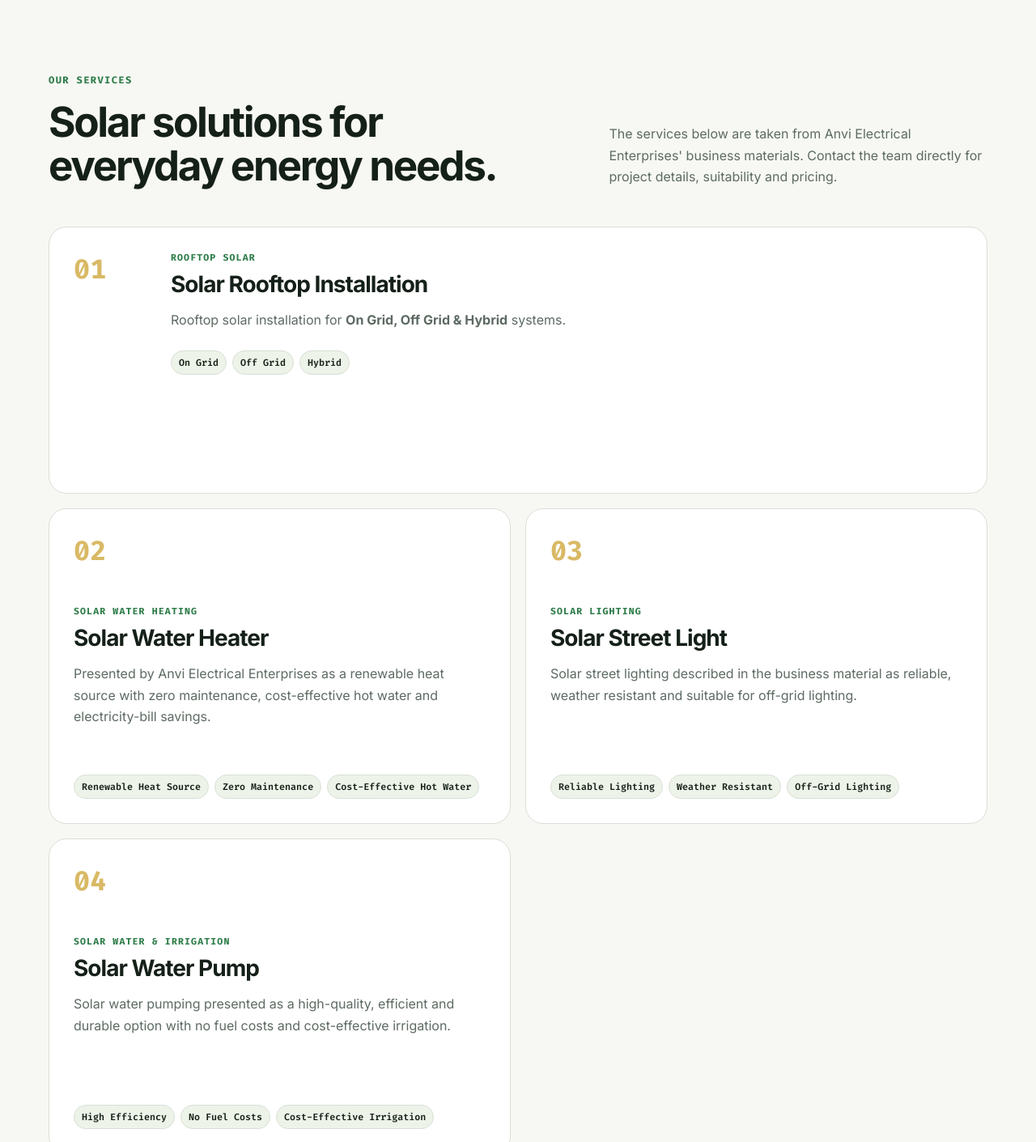
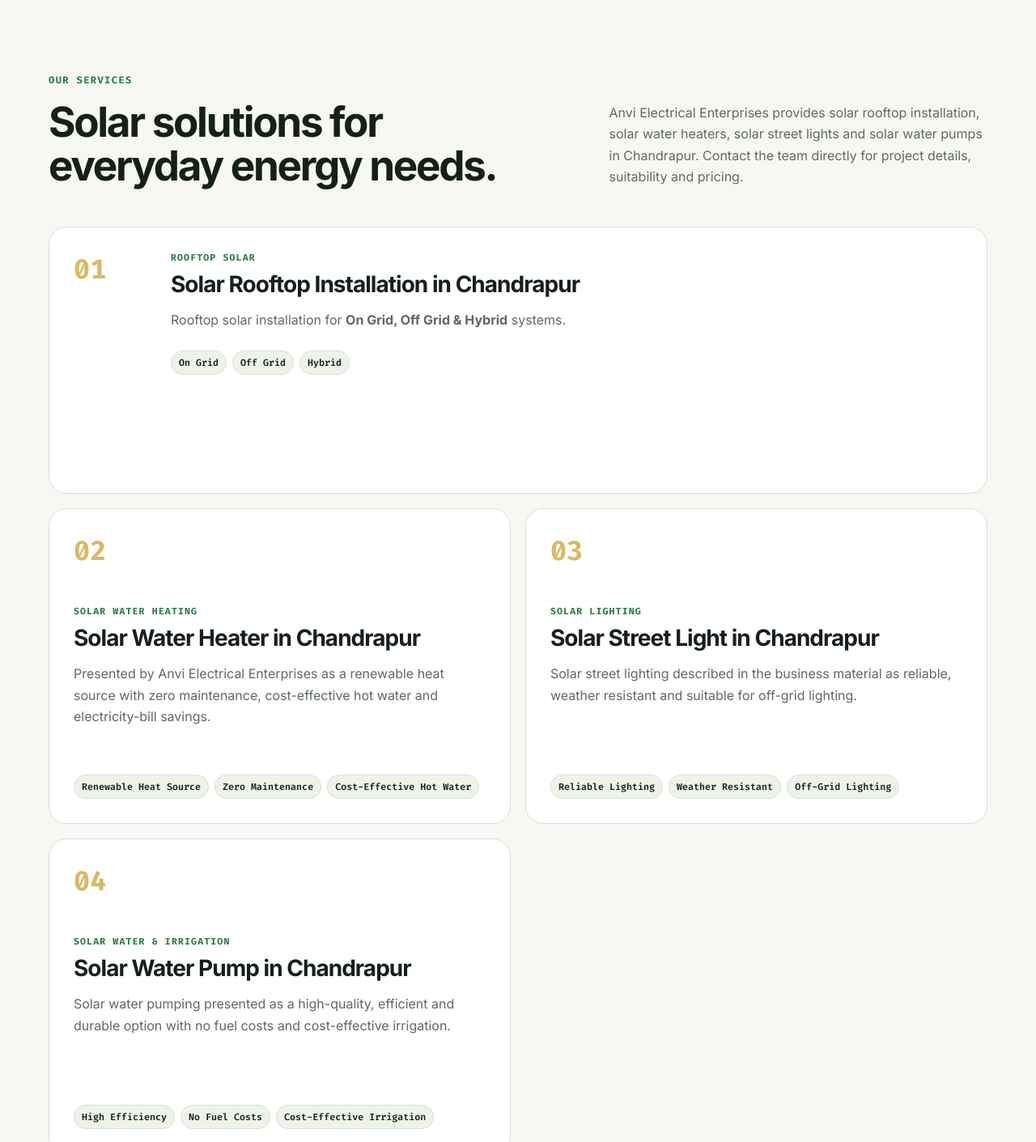
Before and after one commit to gawandeshil03-ops/anvi-electrical-website1, a plain HTML site: page index.html in a window 1280 px wide. Shown: the part 820-2231 px from the top of the page at 81% size. Drawn offline with Linux system fonts and the light colour scheme.

Commit message:
Improve SEO metadata and local business structured data

```diff
--- a/index.html
+++ b/index.html
@@ -5,25 +5,27 @@
   <meta name="viewport" content="width=device-width, initial-scale=1">
 
   <title>Anvi Electrical Enterprises | Solar Solutions in Chandrapur</title>
-  <meta name="description" content="Anvi Electrical Enterprises, Chandrapur offers solar rooftop installation (on-grid, off-grid and hybrid), solar water heaters, solar street lights and solar water pumps. Contact 9922555297 or 7972847245.">
-  <meta name="keywords" content="Anvi Electrical Enterprises, Anvi Electrical Chandrapur, solar installation Chandrapur, rooftop solar Chandrapur, solar water heater Chandrapur, solar street light Chandrapur, solar water pump Chandrapur">
+  <meta name="description" content="Anvi Electrical Enterprises in Chandrapur provides solar rooftop installation (on-grid, off-grid and hybrid), solar water heaters, solar street lights and solar water pumps.">
+  <meta name="keywords" content="Anvi Electrical Enterprises, Anvi Electrical Chandrapur, solar installation Chandrapur, rooftop solar Chandrapur, solar water heater Chandrapur, solar street light Chandrapur, solar water pump Chandrapur, on grid solar Chandrapur, off grid solar Chandrapur, hybrid solar Chandrapur">
   <meta name="author" content="Anvi Electrical Enterprises">
   <meta name="robots" content="index, follow, max-image-preview:large">
   <meta name="theme-color" content="#f6b21a">
   <meta name="google-site-verification" content="LQqbqB9_s5_8D3cZGpw_aJs4p3pFKXsU0hFa3l1oClw">
 
   <link rel="canonical" href="https://gawandeshil03-ops.github.io/anvi-electrical-website1/">
+  <link rel="manifest" href="https://gawandeshil03-ops.github.io/anvi-electrical-website1/site.webmanifest">
 
   <meta property="og:type" content="website">
   <meta property="og:locale" content="en_IN">
   <meta property="og:site_name" content="Anvi Electrical Enterprises">
   <meta property="og:title" content="Anvi Electrical Enterprises | Solar Solutions in Chandrapur">
   <meta property="og:description" content="Solar rooftop installation, solar water heaters, solar street lights and solar water pumps in Chandrapur.">
-  <meta property="og:image" content="./assets/images/anvi-og.svg">
+  <meta property="og:url" content="https://gawandeshil03-ops.github.io/anvi-electrical-website1/">
+  <meta property="og:image" content="https://gawandeshil03-ops.github.io/anvi-electrical-website1/assets/images/anvi-og.svg">
   <meta name="twitter:card" content="summary_large_image">
   <meta name="twitter:title" content="Anvi Electrical Enterprises | Solar Solutions in Chandrapur">
   <meta name="twitter:description" content="Solar rooftop installation, solar water heaters, solar street lights and solar water pumps in Chandrapur.">
-  <meta name="twitter:image" content="./assets/images/anvi-og.svg">
+  <meta name="twitter:image" content="https://gawandeshil03-ops.github.io/anvi-electrical-website1/assets/images/anvi-og.svg">
 
   <link rel="icon" href="assets/images/favicon.svg" type="image/svg+xml">
   <link rel="preload" href="assets/fonts/inter-latin.woff2" as="font" type="font/woff2" crossorigin>
@@ -35,9 +37,16 @@
     "@context": "https://schema.org",
     "@type": ["LocalBusiness", "Electrician"],
     "name": "Anvi Electrical Enterprises",
+    "url": "https://gawandeshil03-ops.github.io/anvi-electrical-website1/",
+    "logo": "https://gawandeshil03-ops.github.io/anvi-electrical-website1/assets/images/favicon.svg",
+    "image": "https://gawandeshil03-ops.github.io/anvi-electrical-website1/assets/images/anvi-og.svg",
     "telephone": "+91-9922555297",
     "email": "anvielectricalenterprises@gmail.com",
     "description": "Anvi Electrical Enterprises provides solar rooftop installation, solar water heaters, solar street lights and solar water pumps.",
+    "areaServed": {
+      "@type": "City",
+      "name": "Chandrapur"
+    },
     "address": {
       "@type": "PostalAddress",
       "streetAddress": "Balaji ward, Vishwakarma chowk, Near Shyam Wankhede house",
@@ -114,8 +123,9 @@
           <h2>Solar solutions for everyday energy needs.</h2>
         </div>
         <p>
-          The services below are taken from Anvi Electrical Enterprises' business materials.
-          Contact the team directly for project details, suitability and pricing.
+          Anvi Electrical Enterprises provides solar rooftop installation, solar water heaters,
+          solar street lights and solar water pumps in Chandrapur. Contact the team directly for
+          project details, suitability and pricing.
         </p>
       </div>
 
@@ -124,7 +134,7 @@
           <div class="service-number">01</div>
           <div class="service-content">
             <p class="service-type">ROOFTOP SOLAR</p>
-            <h3>Solar Rooftop Installation</h3>
+            <h3>Solar Rooftop Installation in Chandrapur</h3>
             <p>Rooftop solar installation for <strong>On Grid, Off Grid &amp; Hybrid</strong> systems.</p>
             <ul class="tags" aria-label="Rooftop solar options">
               <li>On Grid</li><li>Off Grid</li><li>Hybrid</li>
@@ -135,7 +145,7 @@
         <article class="service-card reveal">
           <div class="service-number">02</div>
           <p class="service-type">SOLAR WATER HEATING</p>
-          <h3>Solar Water Heater</h3>
+          <h3>Solar Water Heater in Chandrapur</h3>
           <p>Presented by Anvi Electrical Enterprises as a renewable heat source with zero maintenance, cost-effective hot water and electricity-bill savings.</p>
           <ul class="tags" aria-label="Solar water heater benefits">
             <li>Renewable Heat Source</li><li>Zero Maintenance</li><li>Cost-Effective Hot Water</li>
@@ -145,7 +155,7 @@
         <article class="service-card reveal">
           <div class="service-number">03</div>
           <p class="service-type">SOLAR LIGHTING</p>
-          <h3>Solar Street Light</h3>
+          <h3>Solar Street Light in Chandrapur</h3>
           <p>Solar street lighting described in the business material as reliable, weather resistant and suitable for off-grid lighting.</p>
           <ul class="tags" aria-label="Solar street light benefits">
             <li>Reliable Lighting</li><li>Weather Resistant</li><li>Off-Grid Lighting</li>
@@ -155,7 +165,7 @@
         <article class="service-card reveal">
           <div class="service-number">04</div>
           <p class="service-type">SOLAR WATER &amp; IRRIGATION</p>
-          <h3>Solar Water Pump</h3>
+          <h3>Solar Water Pump in Chandrapur</h3>
           <p>Solar water pumping presented as a high-quality, efficient and durable option with no fuel costs and cost-effective irrigation.</p>
           <ul class="tags" aria-label="Solar water pump benefits">
             <li>High Efficiency</li><li>No Fuel Costs</li><li>Cost-Effective Irrigation</li>
```
